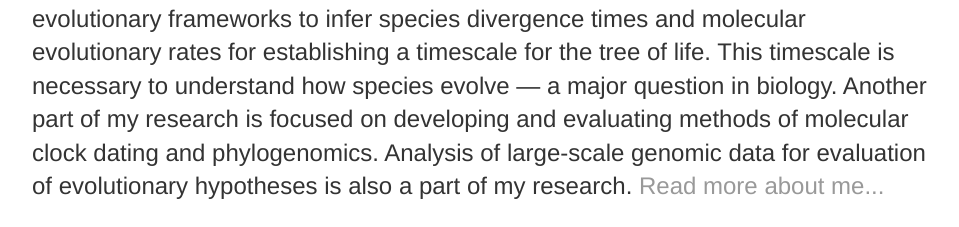
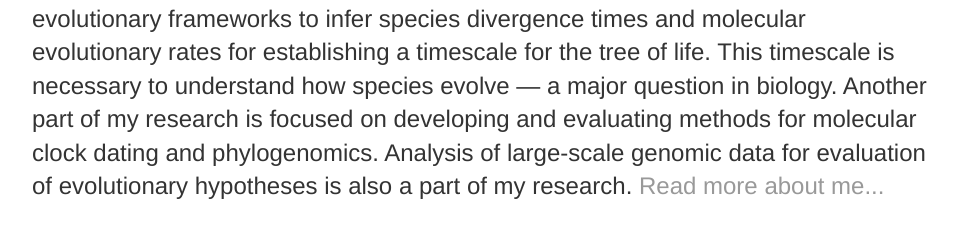
Before and after one commit to josebarbamontoya/josebarbamontoya.github.io, a Jekyll site: the page built from index.html, in a window 1280 px wide. Shown: the part 319-546 px from the top of the page, without its empty margins (160-1119 px from the left). Built offline with Jekyll 4.4.1, drawn with Linux system fonts in a browser that asks for light colours; some of the changed text lies outside the part shown; grey boxes are pictures that could not be loaded.

Commit message:
Update index.html

```diff
--- a/index.html
+++ b/index.html
@@ -4,6 +4,6 @@
 ---
 <div class="blurb">
 	<h1>Jose Barba-Montoya</h1>
-	<p>I am an evolutionary biologist studying patterns of molecular evolution and diversification of plants and animals. My research combines phylogenetics/phylogenomics with systematics and ecology, and applies evolutionary frameworks to infer species divergence times and molecular evolutionary rates for establishing a timescale for the tree of life. This timescale is necessary to understand how species evolve — a major question in biology. Another part of my research is focused on developing and evaluating methods of molecular clock dating and phylogenomics. Analysis of large-scale genomic data for evaluation of evolutionary hypotheses is also a part of my research</em>. <a href="/about">Read more about me...</a></p>
+	<p>I am an evolutionary biologist studying patterns of molecular evolution and diversification of plants and animals. My research combines phylogenetics/phylogenomics with systematics and ecology, and applies evolutionary frameworks to infer species divergence times and molecular evolutionary rates for establishing a timescale for the tree of life. This timescale is necessary to understand how species evolve — a major question in biology. Another part of my research is focused on developing and evaluating methods for molecular clock dating and phylogenomics. Analysis of large-scale genomic data for evaluation of evolutionary hypotheses is also a part of my research</em>. <a href="/about">Read more about me...</a></p>
 	<p style="text-align:center;"><img src="img/photo1.jpg" height="350" width="460"></p>
 </div><!-- /.blurb -->
```
